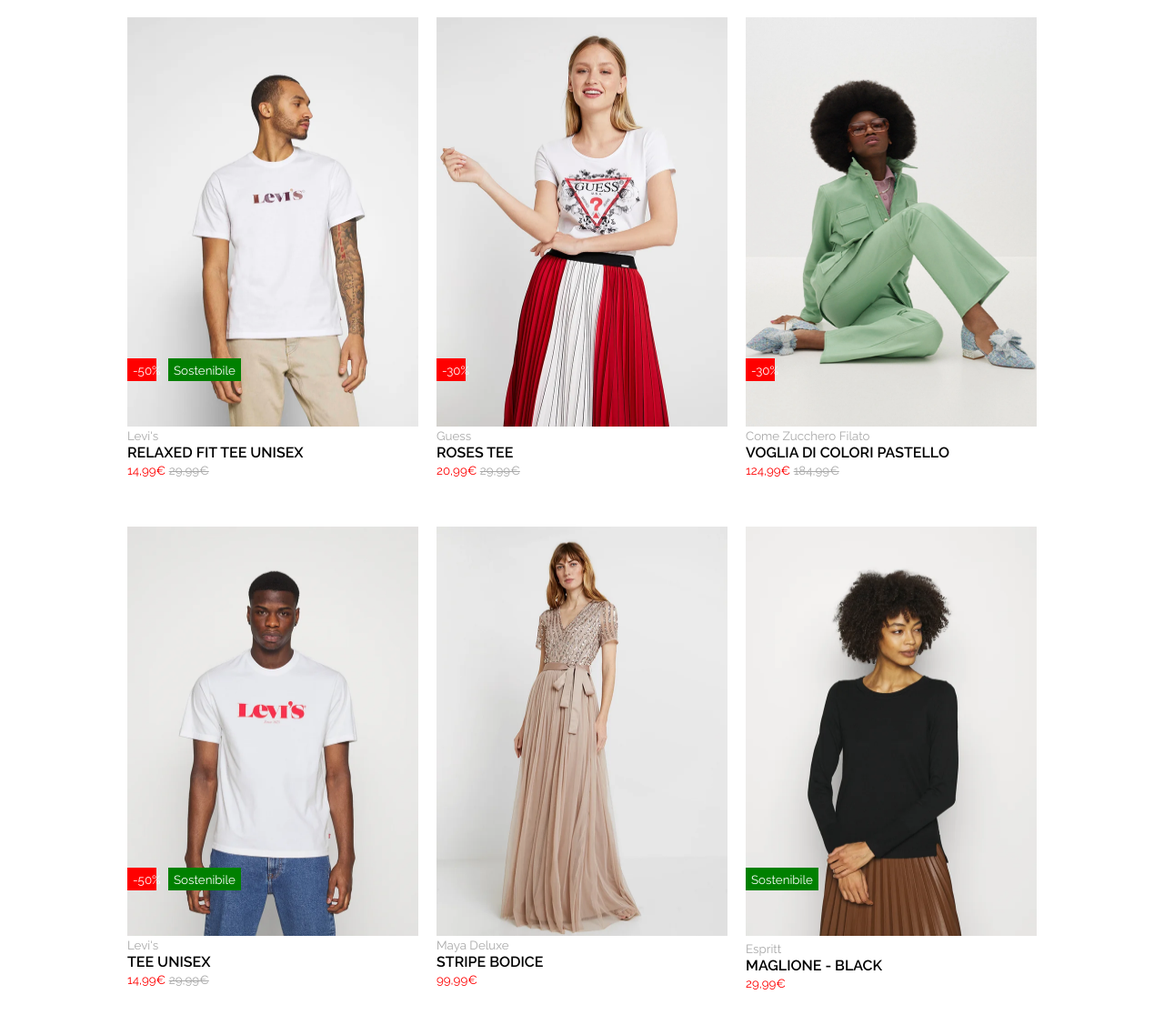
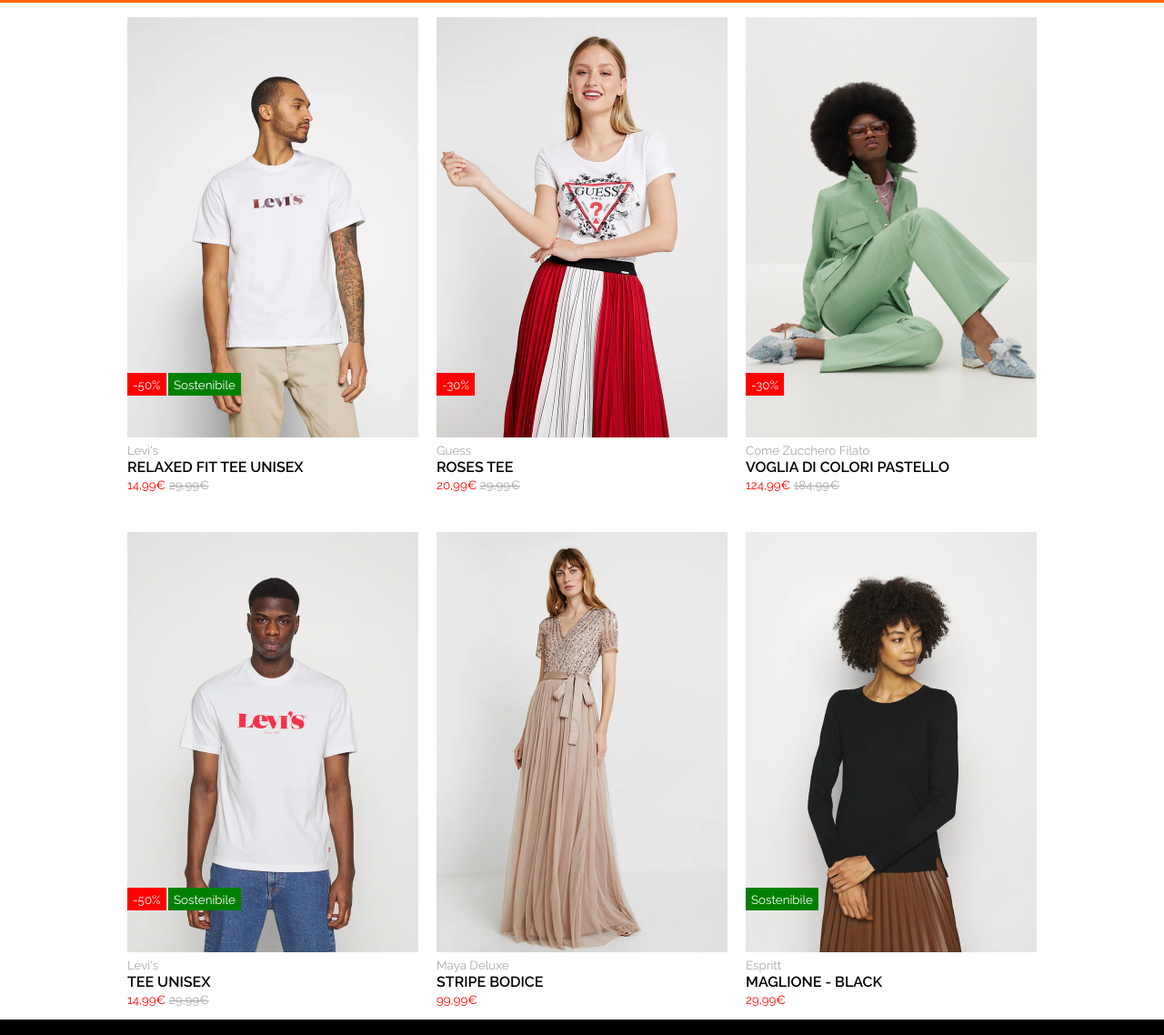
Before and after one commit to EmanueleVerita/html-css-boolando, a plain HTML site: page index.html in a window 1280 px wide. Shown: the part 61-1199 px from the top of the page at 91% size. Drawn offline with Linux system fonts and the light colour scheme.

Commit message:
fine esercizio

```diff
--- a/css/style.css
+++ b/css/style.css
@@ -31,8 +31,8 @@ header{
 }
 
 .bar{
-    height: 50px;
     width: 100%;
+    padding: 15px 0;
     background-color: #FF6900;
     display: flex;
     justify-content: space-around;
@@ -41,10 +41,7 @@ header{
     top: 0;
     left: 0;
     right: 0;
-}
-
-.col1{
-
+    z-index: 1;
 }
 
 li{
@@ -56,20 +53,12 @@ a{
     color: white;
 }
 
-.col2{
-
-}
 
 .logo{
     height: 30px;
     width: 100%;
 }
 
-
-.col3{
-
-
-}
 
 /*
 
@@ -78,8 +67,8 @@ MAIN
 */
 
 .cards-first-container{
-    height: 600px;
     width: 100%;
+    padding-bottom: 30px;
     padding-top: 80px;
     display: flex;
     justify-content: center;
@@ -88,28 +77,12 @@ MAIN
 
 }
 
-.card1{
-    height: 520px;
+.card{
     width: 25%;
 }
 
-.image{
-    height: 450px;
-    width: 100%;
-}
-
-.card2{
-    height: 520px;
-    width: 25%;
-}
-
-.card3{
-    height: 520px;
-    width: 25%;
-}
 
 .cards-second-container{
-    height: 600px;
     width: 100%;
     display: flex;
     justify-content: center;
@@ -118,23 +91,7 @@ MAIN
 
 }
 
-.card4{
-    height: 520px;
-    width: 25%;
-}
-
-.card5{
-    height: 520px;
-    width: 25%;
-}
-
-.card6{
-    height: 520px;
-    width: 25%;
-}
-
 .top-card{
-    height: 450px;
     position: relative;
 }
 
@@ -144,10 +101,6 @@ MAIN
 
 .brand{
     color: darkgrey;
-}
-
-.clothes{
-
 }
 
 .discounted-price{
@@ -163,7 +116,6 @@ MAIN
     background-color: red;
     color: white;
     padding: 3px 6px;
-    width: 10%;
     position: absolute;
     bottom: 50px;
 
@@ -184,7 +136,24 @@ MAIN
     color: white;
     padding: 3px 6px;
     position: absolute;
-    bottom: 50px;
+    bottom: 120px;
+}
+
+.image{
+    width: 100%;
+}
+
+.image-hidden{
+    width: 100%;
+    display: none;
+}
+
+.top-card:hover > .image-hidden{
+    display: block;
+}
+
+.top-card:hover > .image{
+    display: none;
 }
 
 
@@ -195,7 +164,7 @@ FOOTER
 */
 
 .footer-container{
-    height: 100px;
+    padding: 20px;
     width: 100%;
     background-color: black;
     display: flex;
--- a/index.html
+++ b/index.html
@@ -78,9 +78,10 @@
         <main>
             <section>
                 <div class="cards-first-container">
-                    <div class="card1">
+                    <div class="card">
                        <div class="top-card">
                             <img src="img/1.webp" alt="" class="image">
+                            <img src="img/1b.webp" alt="" class="image-hidden">
                             <div class="sales">
                                 <small>
                                     -50%
@@ -123,9 +124,10 @@
                        </div>
                     </div>
 
-                    <div class="card2">
+                    <div class="card">
                         <div class="top-card">
                             <img src="img/2.webp" alt="" class="image">
+                            <img src="img/2b.webp" alt="" class="image-hidden">
 
                             <div class="sales">
                                 <small>
@@ -163,9 +165,10 @@
                         </div>
                     </div>
 
-                    <div class="card3">
+                    <div class="card">
                         <div class="top-card">
                             <img src="img/3.webp" alt="" class="image">
+                            <img src="img/3b.webp" alt="" class="image-hidden">
 
                             <div class="sales">
                                 <small>
@@ -207,9 +210,10 @@
 
             <section>
                 <div class="cards-second-container">
-                    <div class="card4">
+                    <div class="card">
                         <div class="top-card">
                             <img src="img/4.webp" alt="" class="image">
+                            <img src="img/4b.webp" alt="" class="image-hidden">
                             <div class="sales">
                                 <small>
                                     -50%
@@ -253,9 +257,10 @@
                         </div>
                     </div>
 
-                    <div class="card5">
+                    <div class="card">
                         <div class="top-card">
                             <img src="img/5.webp" alt="" class="image">
+                            <img src="img/5b.webp" alt="" class="image-hidden">
                         </div>
 
                         <div class="text-card">
@@ -282,9 +287,10 @@
                         </div>
                     </div>
 
-                    <div class="card6">
+                    <div class="card ">
                         <div class="top-card">
                             <img src="img/6.webp" alt="" class="image">
+                            <img src="img/6b.webp" alt="" class="image-hidden">
 
                             <div class="sustainable2">
                                 <small>
```
